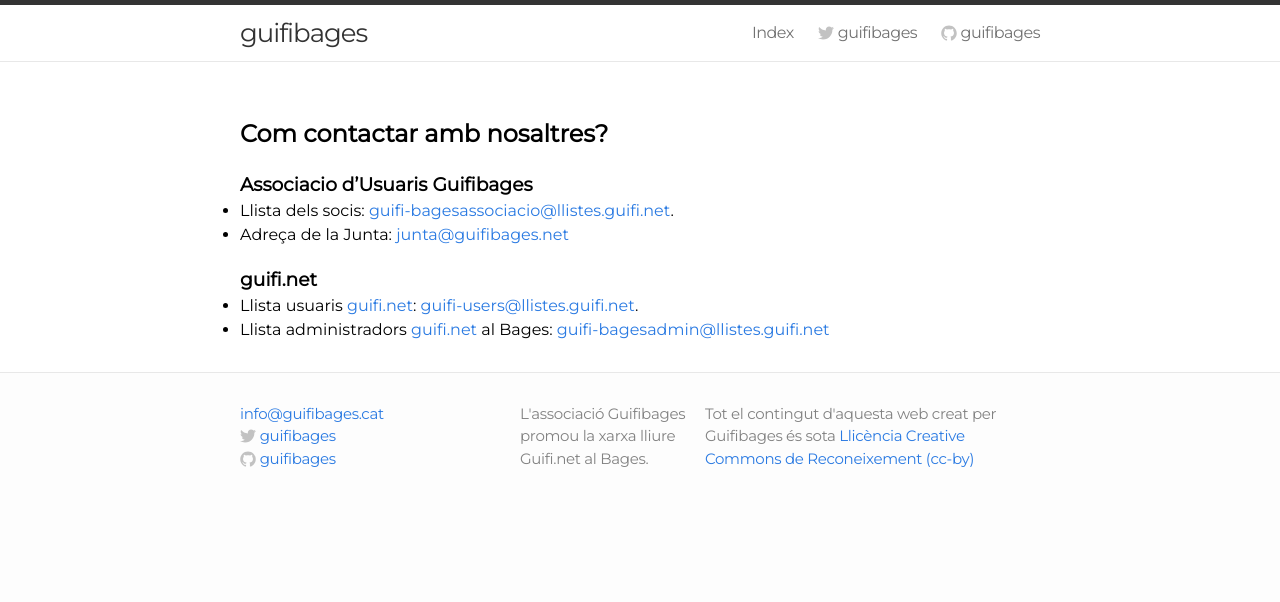
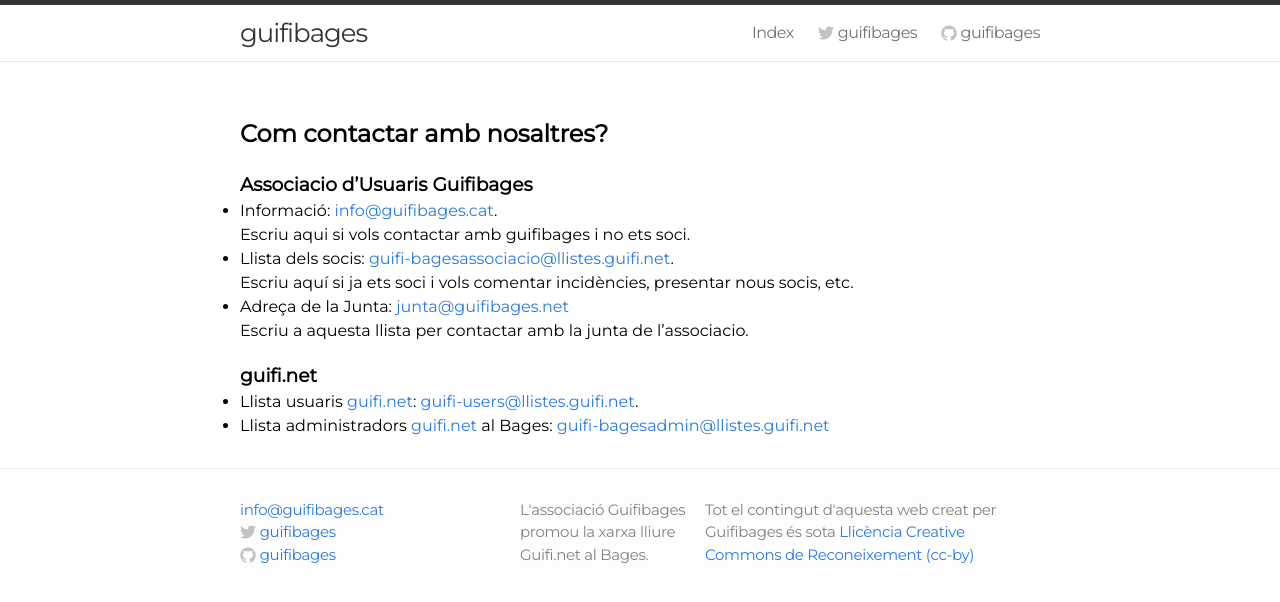
Before and after one commit to guifibages/guifibages.github.io, a Jekyll site: the page built from doc/contacte/index.md, in a window 1280 px wide. Shown: the top 602 px of the page. Built offline with Jekyll 4.4.1, drawn with Linux system fonts in a browser that asks for light colours.

Commit message:
Update index.md

```diff
--- a/doc/contacte/index.md
+++ b/doc/contacte/index.md
@@ -5,8 +5,17 @@
 ##Com contactar amb nosaltres?
 
 ###Associacio d'Usuaris Guifibages
+* Informació: [info@guifibages.cat](mailto:info@guifibages.cat).
+
+Escriu aqui si vols contactar amb guifibages i no ets soci.
+
 * Llista dels socis: [guifi-bagesassociacio@llistes.guifi.net](mailto:guifi-bagesassociacio@llistes.guifi.net).
+
+Escriu aquí si ja ets soci i vols comentar incidències, presentar nous socis, etc.
+
 * Adreça de la Junta: [junta@guifibages.net](mailto:junta@guifibages.net)
+
+Escriu a aquesta llista per contactar amb la junta de l'associacio.
 
 ###guifi.net
 * Llista usuaris [guifi.net](https://guifi.net): [guifi-users@llistes.guifi.net](mailto:guifi-users@llistes.guifi.net).
```
